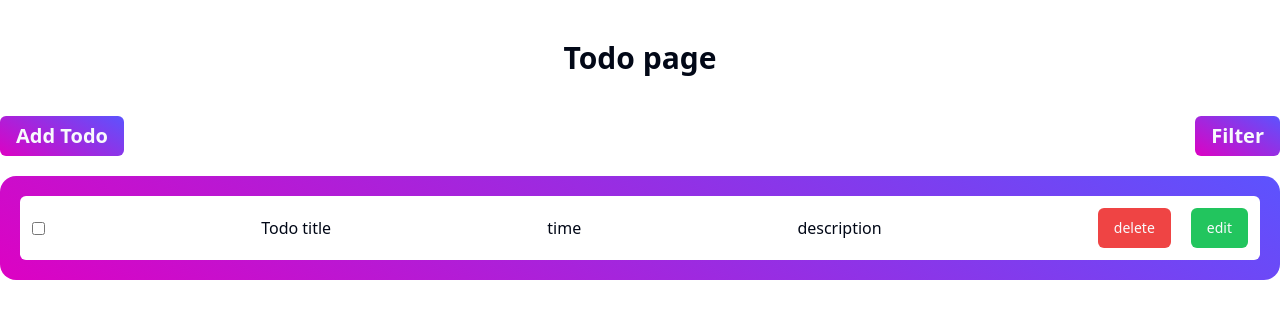
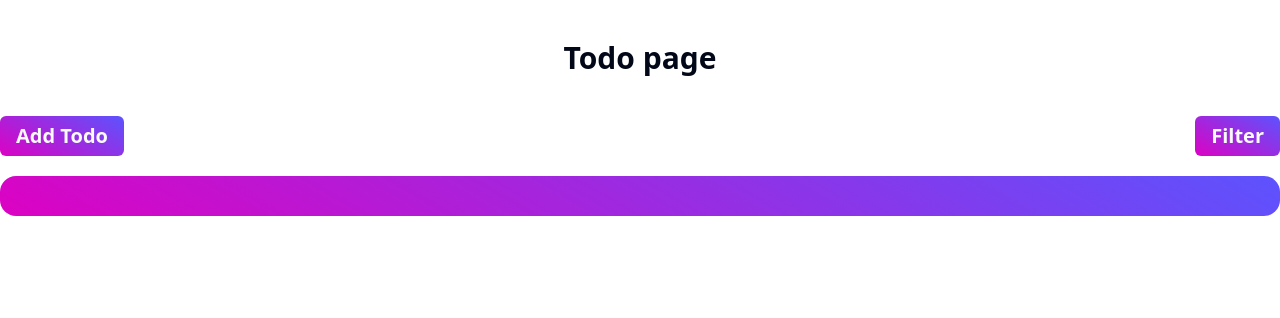
Before and after one commit to Shihab2022/redux-module, a React (Vite) app: page / in a window 1280 px wide. Shown: the top 318 px of the page. Built offline with nearby package versions, Linux system fonts and the light colour scheme.

Commit message:
Handle Delete

```diff
--- a/src/components/todo/todoCard.tsx
+++ b/src/components/todo/todoCard.tsx
@@ -1,15 +1,24 @@
-import React from "react";
+import { TTodo, removeToDo } from "@/redux/features/todoSlice";
 import { Button } from "../ui/button";
+import { useAppDispatch } from "@/redux/hooks/hooks";
 
-const TodoCard = () => {
+type TTodoProps = {
+  title: string;
+  description: string;
+  id: string;
+};
+const TodoCard = ({ title, description, id }: TTodoProps) => {
+  const dispatch = useAppDispatch();
   return (
     <div className="bg-white rounded-md flex justify-between items-center p-3">
       <input type="checkbox" name="" id="" />
-      <p>Todo title</p>
-      <p>time</p>
-      <p>description</p>
+      <p>{title}</p>
+      {/* <p>time</p> */}
+      <p>{description}</p>
       <div className="space-x-5">
-        <Button className="bg-red-500">delete</Button>
+        <Button onClick={() => dispatch(removeToDo(id))} className="bg-red-500">
+          delete
+        </Button>
         <Button className="bg-green-500">edit</Button>
       </div>
     </div>
--- a/src/components/todo/todoContainer.tsx
+++ b/src/components/todo/todoContainer.tsx
@@ -1,8 +1,10 @@
+import { useAppSelector } from "@/redux/hooks/hooks";
 import TodoCard from "./todoCard";
 import TodoModal from "./todoModal";
 import TodoFilter from "./todofilter";
 
 const TodoContainer = () => {
+  const { todos } = useAppSelector((state) => state.todos);
   return (
     <div>
       <div className="flex justify-between mb-5">
@@ -13,7 +15,11 @@ const TodoContainer = () => {
         {/* <div className="bg-white rounded-md flex justify-center items-center text-2xl font-semibold p-3">
           <p>There have no task pending now ....</p>
         </div> */}
-        <TodoCard />
+        {todos.map((todo) => (
+          <>
+            <TodoCard {...todo} />
+          </>
+        ))}
       </div>
     </div>
   );
--- a/src/components/todo/todoModal.tsx
+++ b/src/components/todo/todoModal.tsx
@@ -21,8 +21,19 @@ const TodoModal = () => {
   const dispatch = useAppDispatch();
   const onSubmit = (e: FormEvent) => {
     e.preventDefault();
-    dispatch(addTodo({ title: task, description }));
-    console.log({ task, description });
+    const generateRandomString = (length: any) =>
+      [...Array(length)]
+        .map(
+          () =>
+            "ABCDEFGHIJKLMNOPQRSTUVWXYZabcdefghijklmnopqrstuvwxyz0123456789"[
+              Math.floor(Math.random() * 62)
+            ]
+        )
+        .join("");
+
+    const id = generateRandomString(20);
+
+    dispatch(addTodo({ title: task, description, id }));
   };
 
   return (
--- a/src/redux/features/todoSlice.ts
+++ b/src/redux/features/todoSlice.ts
@@ -1,7 +1,8 @@
 import { createSlice } from "@reduxjs/toolkit"
-import type, { PayloadAction } from "@reduxjs/toolkit"
-type TTodo = {
+import { PayloadAction } from "@reduxjs/toolkit"
+export type TTodo = {
     title: string,
+    id: string,
     description: string,
     isCompleted?: boolean
 }
@@ -18,10 +19,13 @@ const todoSlice = createSlice({
     reducers: {
         addTodo: (state, action: PayloadAction<TTodo>) => {
             state.todos.push({ ...action.payload, isCompleted: false })
+        },
+        removeToDo: (state, action: PayloadAction<string>) => {
+            state.todos = state.todos.filter(todo => todo.id !== action.payload)
         }
     }
 })
 
-export const { addTodo } = todoSlice.actions
+export const { addTodo, removeToDo } = todoSlice.actions
 
 export default todoSlice.reducer
```
